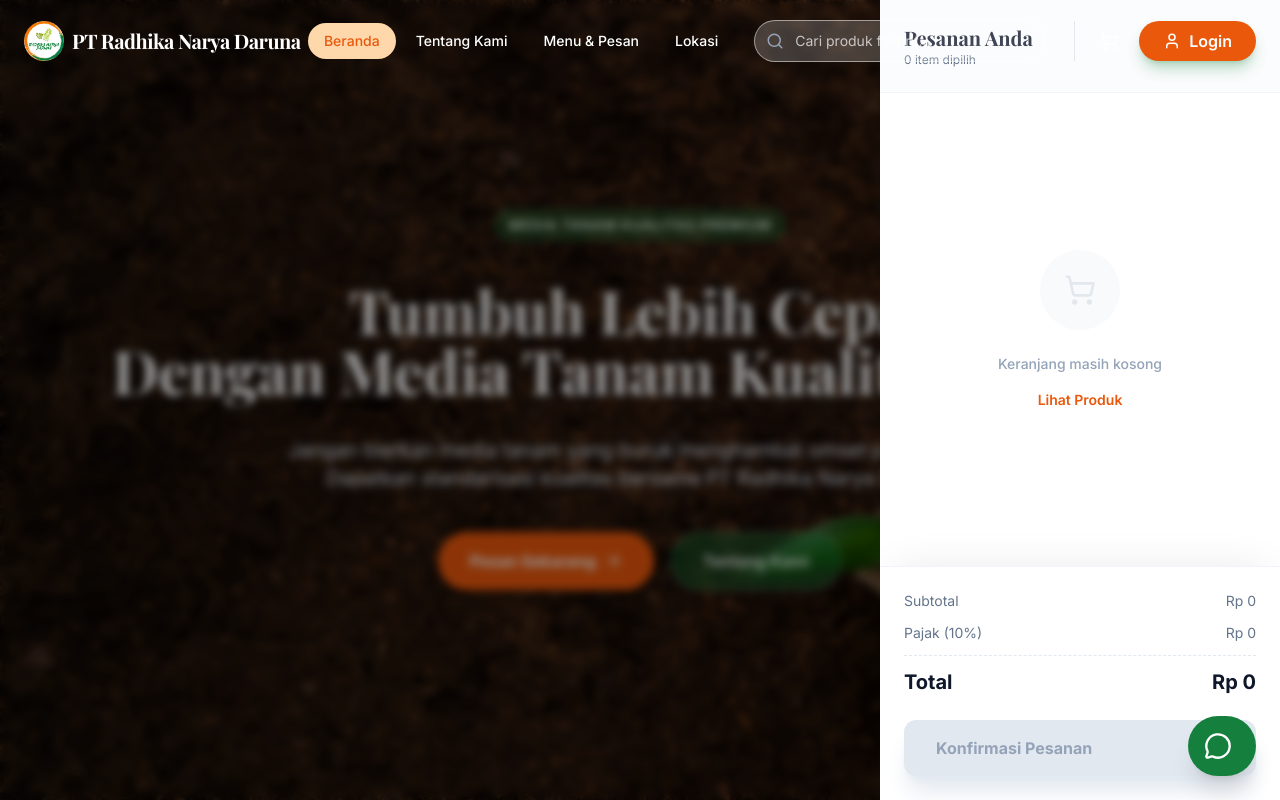
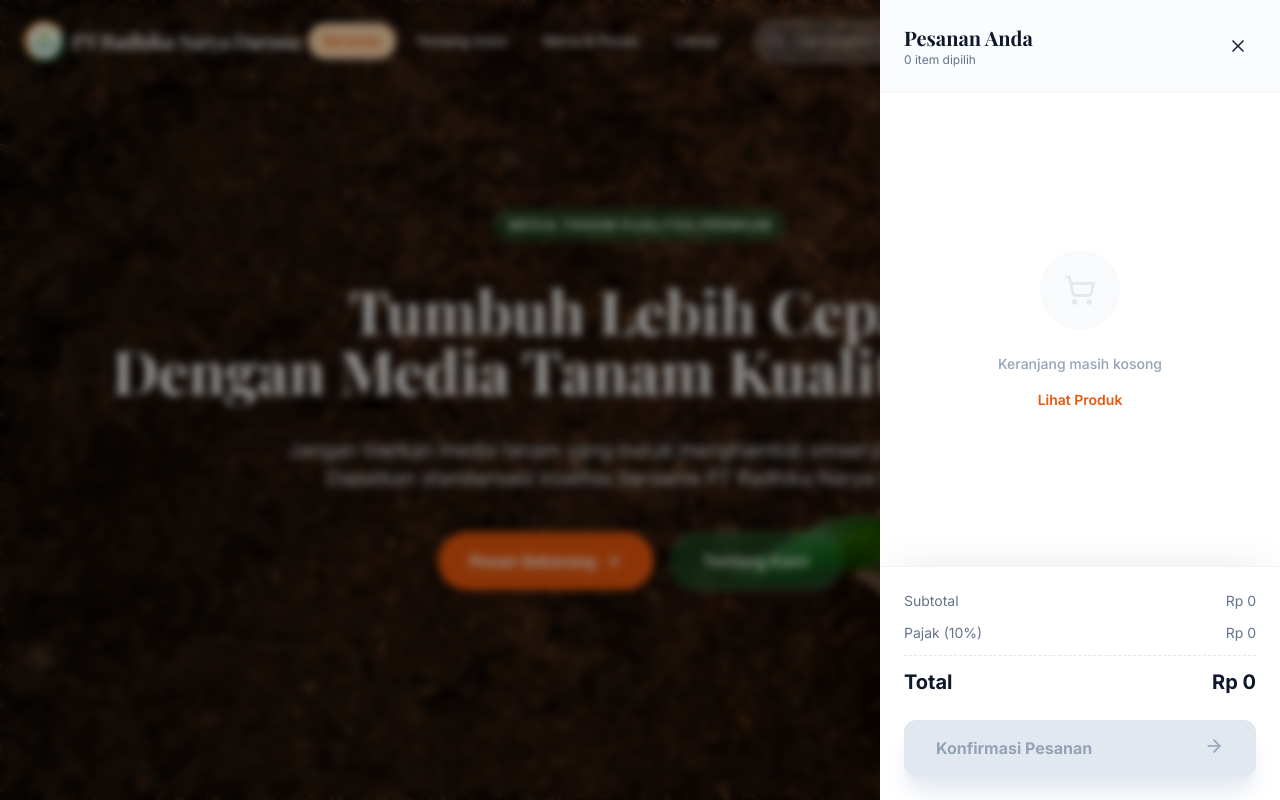
Before and after one commit to alvinjizdan/compro-ai-agent, a React (Vite) app: page / in a window 1280 px wide. Both pictures are taken after a click on the button 1109 px from the left and 41 px from the top of the page. Shown: the top 800 px of the page. Built offline with nearby package versions, Linux system fonts and the light colour scheme.

Commit message:
fixed navbar issues

```diff
--- a/App.tsx
+++ b/App.tsx
@@ -700,13 +700,13 @@ const App: React.FC = () => {
       {/* Overlay */}
       {isCartOpen && (
         <div
-          className="fixed inset-0 bg-black/40 backdrop-blur-sm z-50 transition-opacity"
+          className="fixed inset-0 bg-black/40 backdrop-blur-sm z-[9999] transition-opacity"
           onClick={() => setIsCartOpen(false)}
         />
       )}
 
       {/* Drawer Panel */}
-      <div className={`fixed inset-y-0 right-0 z-50 w-full md:w-[400px] bg-white shadow-2xl transform transition-transform duration-300 ease-in-out flex flex-col ${isCartOpen ? 'translate-x-0' : 'translate-x-full'}`}>
+      <div className={`fixed inset-y-0 right-0 z-50 w-full md:w-[400px] bg-white shadow-2xl transform transition-transform duration-300 ease-in-out flex flex-col z-[9999] ${isCartOpen ? 'translate-x-0' : 'translate-x-full'}`}>
         <div className="p-6 border-b border-slate-100 flex justify-between items-center bg-slate-50/50">
           <div>
             <h2 className="text-xl font-bold font-serif text-slate-900">Pesanan Anda</h2>
```
